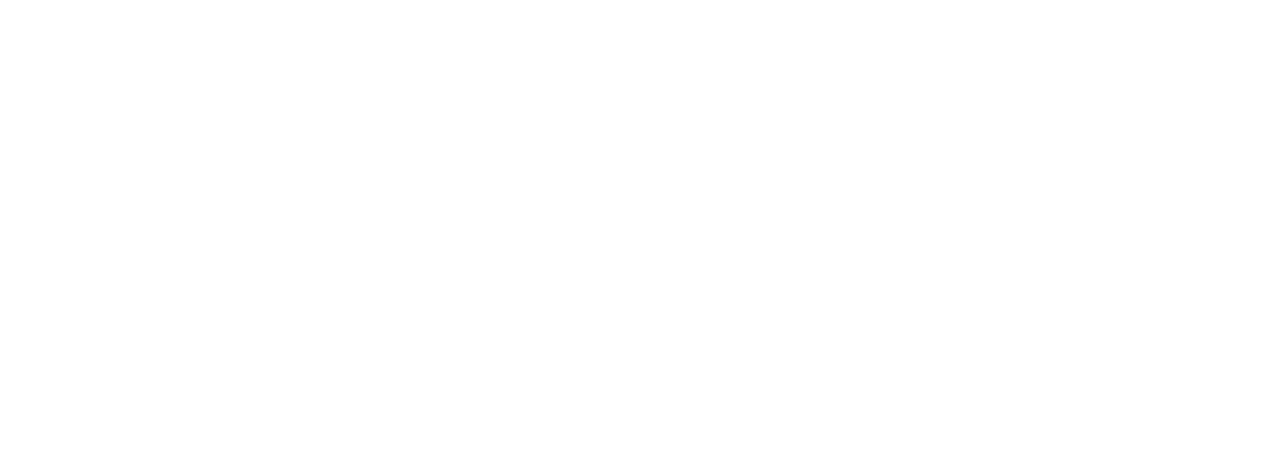
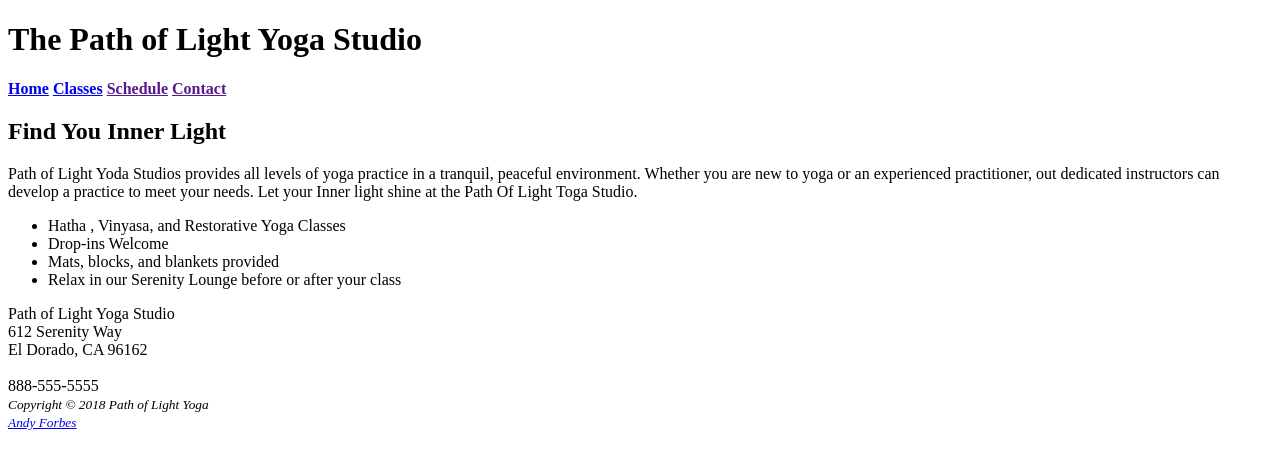
Before and after one commit to AndyForbes93/path_of_light_yoga_HTMLPractice, a plain HTML site: page index.html in a window 1280 px wide. Drawn offline with Linux system fonts and the light colour scheme.

Commit message:
index and classes html through assignemnt 2

```diff
--- a/index.html
+++ b/index.html
@@ -2,12 +2,50 @@
     <head>
         <meta charset="utf-8">
         <meta http-equiv="X-UA-Compatible" content="IE=edge">
-        <title>Path of Light YOGA</title>
+        <title>The Path of Light Yoga Studio</title>
         <meta name="description" content="">
         <meta name="viewport" content="width=device-width, initial-scale=1">
+        <!--To link to stylesheet later-->
         <link rel="stylesheet" href="">
     </head>
     <body>
-
+        <!--Header-->
+        <h1>The Path of Light Yoga Studio</h1>
+        <!--Nav Bar-->
+        <nav>
+            <a href="index.html"><b>Home</b></a>
+            <a href="classes.html"><b>Classes</b></a>
+            <a href=""><b>Schedule</b></a>
+            <a href=""><b>Contact</b></a>
+        </nav>
+        <!--Main Content-->
+        <main>
+            <h2>Find You Inner Light</h2>
+            <p>Path of Light Yoda Studios provides all levels of yoga practice in a tranquil, peaceful environment. Whether you are new to yoga or an experienced practitioner, out dedicated instructors can develop a practice to meet your needs. Let your Inner light shine at the Path Of Light Toga Studio.</p>
+            <ul>
+                <li>Hatha , Vinyasa, and Restorative Yoga Classes</li>
+                <li>Drop-ins Welcome</li>
+                <li>Mats, blocks, and blankets provided</li>
+                <li>Relax in our Serenity Lounge before or after your class</li>
+            </ul>
+            <!--div for address-->
+            <div>
+                Path of Light Yoga Studio
+                <br> 612 Serenity Way
+                <br> El Dorado, CA 96162
+                <br> <br>
+                888-555-5555
+                <br>
+            </div>
+        </main>
+        <!--Footer-->
+        <footer>
+                <small>
+                    <i>
+                        Copyright © 2018 Path of Light Yoga<br>
+                        <a href="mailto:aforbes@knights.ucf.edu">Andy Forbes</a>
+                    </i>
+                </small>
+            </footer>
     </body>
 </html>
```
Also changed, not shown: classes.html (added, +45 -0 lines), style.css (added).
